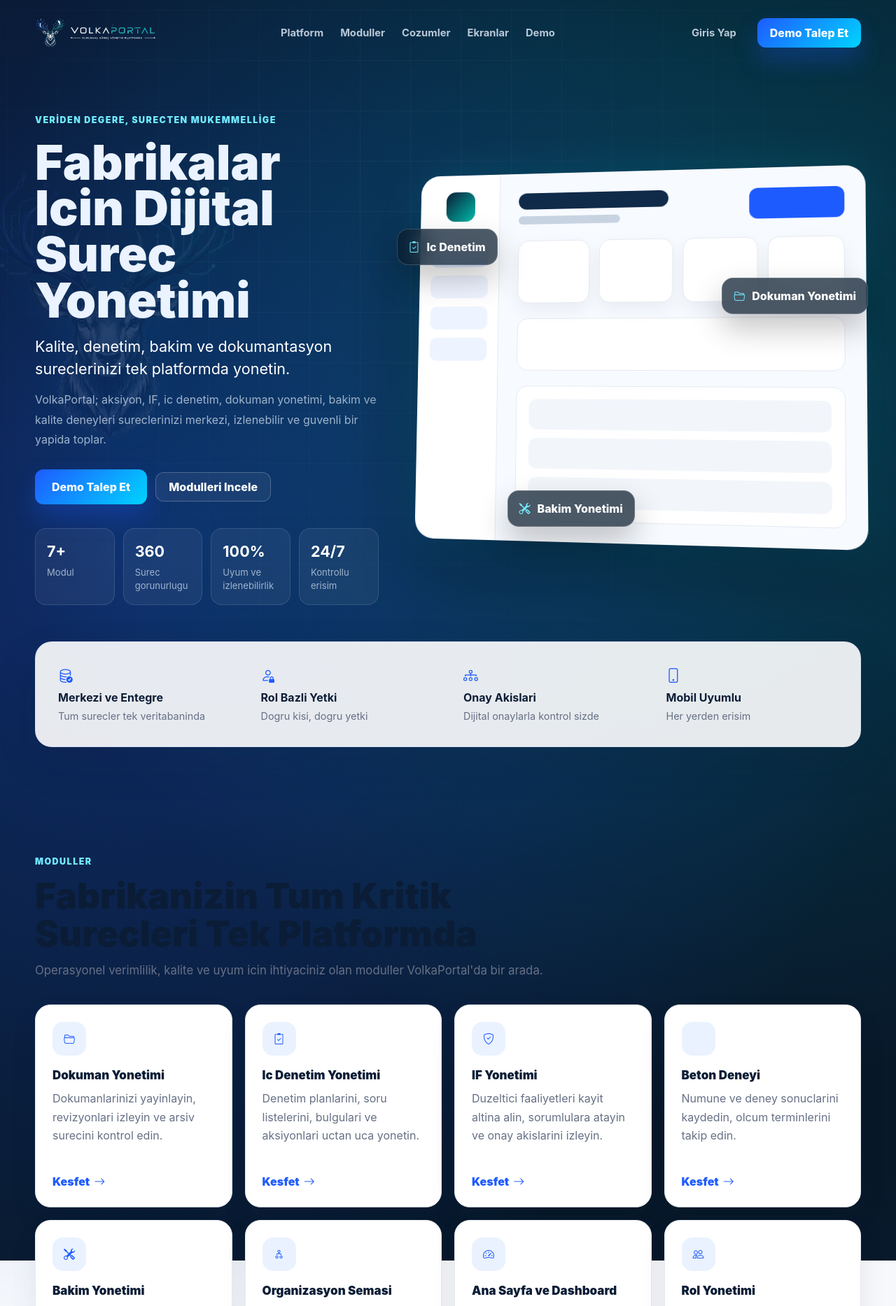
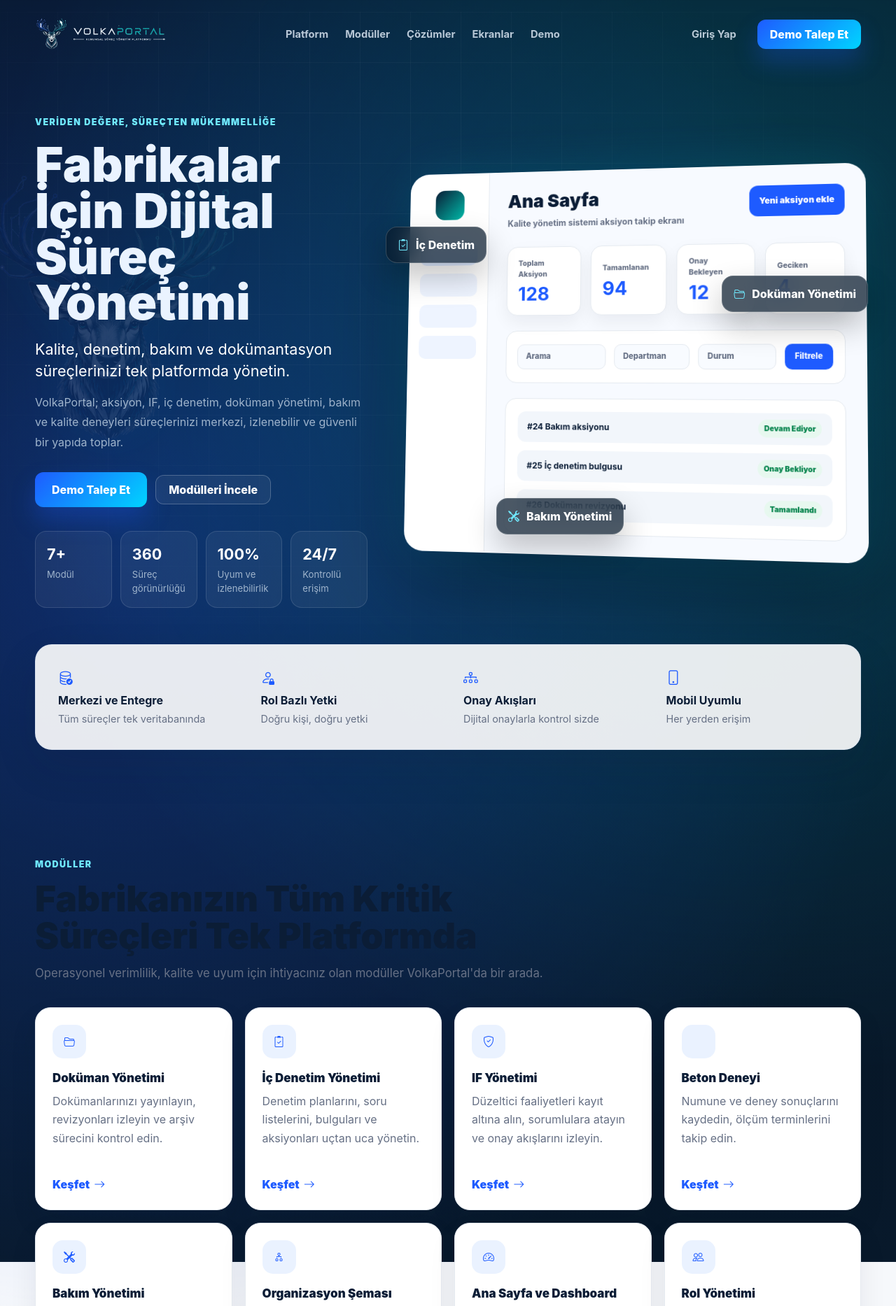
Before and after one commit to oguzhangokgonul-tech/kalite-web, a Flask app: a page that uses app/templates/public/landing.html in a window 1280 px wide. Shown: the top 1867 px of the page at 70% size. Run offline with Flask 3, Linux system fonts and the light colour scheme.

Commit message:
Landing preview tasarimini cilala

```diff
--- a/app/static/css/landing.css
+++ b/app/static/css/landing.css
@@ -20,6 +20,7 @@
         linear-gradient(180deg, #071421 0%, #08192b 46%, #f6f8fb 46%, #f6f8fb 100%);
     color: var(--landing-text);
     overflow: hidden;
+    min-height: 100vh;
 }
 
 .landing-header,
@@ -43,7 +44,7 @@
 }
 
 .landing-brand img {
-    width: 174px;
+    width: 188px;
     height: auto;
     display: block;
 }
@@ -120,7 +121,7 @@
 .landing-hero {
     position: relative;
     display: grid;
-    grid-template-columns: minmax(0, 0.95fr) minmax(500px, 1.25fr);
+    grid-template-columns: minmax(0, 0.92fr) minmax(520px, 1.28fr);
     gap: 44px;
     align-items: center;
     min-height: 720px;
@@ -283,25 +284,31 @@
 }
 
 .mockup-title {
-    width: 220px;
-    height: 24px;
-    border-radius: 999px;
-    background: #102a4a;
+    color: #0b1d36;
+    font-size: 1.65rem;
+    line-height: 1.1;
+    font-weight: 900;
 }
 
 .mockup-subtitle {
-    width: 150px;
-    height: 12px;
-    border-radius: 999px;
+    color: #667085;
+    font-size: 0.78rem;
+    font-weight: 700;
     margin-top: 10px;
-    background: #c8d3e1;
 }
 
 .mockup-button {
-    width: 132px;
+    display: inline-flex;
+    align-items: center;
+    justify-content: center;
+    min-width: 132px;
     height: 44px;
     border-radius: 12px;
     background: #1e5bff;
+    color: #ffffff;
+    font-size: 0.75rem;
+    font-weight: 900;
+    padding: 0 14px;
 }
 
 .mockup-stat-grid {
@@ -312,19 +319,64 @@
 }
 
 .mockup-stat-grid span {
-    height: 92px;
+    display: grid;
+    align-content: center;
+    gap: 8px;
+    min-height: 92px;
     border-radius: 16px;
     background: #ffffff;
     border: 1px solid #e5eaf0;
     box-shadow: 0 10px 24px rgba(15, 23, 42, 0.06);
+    padding: 16px;
+}
+
+.mockup-stat-grid small {
+    color: #667085;
+    font-size: 0.66rem;
+    font-weight: 800;
+}
+
+.mockup-stat-grid strong {
+    color: #1e5bff;
+    font-size: 1.7rem;
+    line-height: 1;
 }
 
 .mockup-filter {
-    height: 76px;
+    display: grid;
+    grid-template-columns: 1.2fr 1fr 1fr auto;
+    align-items: center;
+    gap: 12px;
+    min-height: 76px;
     border-radius: 16px;
     background: #ffffff;
     border: 1px solid #e5eaf0;
     margin-bottom: 22px;
+    padding: 16px;
+}
+
+.mockup-filter span,
+.mockup-filter strong {
+    display: inline-flex;
+    align-items: center;
+    min-height: 36px;
+    border-radius: 10px;
+    font-size: 0.7rem;
+    font-weight: 800;
+}
+
+.mockup-filter span {
+    color: #667085;
+    background: #f8fbff;
+    border: 1px solid #e5eaf0;
+    padding: 0 12px;
+}
+
+.mockup-filter strong {
+    justify-content: center;
+    color: #ffffff;
+    background: #1e5bff;
+    padding: 0 14px;
 }
 
 .mockup-table {
@@ -335,14 +387,35 @@
 }
 
 .mockup-table span {
-    height: 44px;
+    display: flex;
+    align-items: center;
+    justify-content: space-between;
+    gap: 12px;
+    min-height: 44px;
     border-radius: 12px;
     background: #f2f6fb;
     margin-bottom: 12px;
+    padding: 0 14px;
 }
 
 .mockup-table span:last-child {
     margin-bottom: 0;
+}
+
+.mockup-table strong {
+    color: #0b1d36;
+    font-size: 0.76rem;
+}
+
+.mockup-table em {
+    flex: 0 0 auto;
+    border-radius: 999px;
+    background: #e7f8ef;
+    color: #07844d;
+    font-size: 0.64rem;
+    font-style: normal;
+    font-weight: 900;
+    padding: 5px 8px;
 }
 
 .landing-floating-card {
@@ -722,6 +795,22 @@
         grid-template-columns: repeat(2, minmax(0, 1fr));
     }
 
+    .mockup-topline,
+    .mockup-filter,
+    .mockup-table span {
+        align-items: stretch;
+        flex-direction: column;
+    }
+
+    .mockup-filter {
+        grid-template-columns: 1fr;
+    }
+
+    .mockup-button {
+        min-width: 0;
+        width: 100%;
+    }
+
     .landing-floating-card {
         display: none;
     }
--- a/app/templates/public/landing.html
+++ b/app/templates/public/landing.html
@@ -1,15 +1,15 @@
 {% extends "base.html" %}
 
-{% block title %}Kurumsal Surec Yonetim Platformu{% endblock %}
+{% block title %}Kurumsal S&#252;re&#231; Y&#246;netim Platformu{% endblock %}
 {% block body_class %}landing-body{% endblock %}
 {% block navbar %}{% endblock %}
 {% block main_class %}landing-main{% endblock %}
 {% block flashes %}{% endblock %}
 
 {% block head_extra %}
-  <meta name="description" content="VolkaPortal; aksiyon, IF, ic denetim, dokuman yonetimi, bakim ve kalite deneyleri sureclerini tek platformda yoneten kurumsal surec yonetim platformudur.">
-  <meta property="og:title" content="VolkaPortal | Kurumsal Surec Yonetim Platformu">
-  <meta property="og:description" content="Fabrikalar icin kalite, denetim, bakim ve dokumantasyon sureclerini tek merkezden yonetin.">
+  <meta name="description" content="VolkaPortal; aksiyon, IF, i&#231; denetim, dok&#252;man y&#246;netimi, bak&#305;m ve kalite deneyleri s&#252;re&#231;lerini tek platformda y&#246;neten kurumsal s&#252;re&#231; y&#246;netim platformudur.">
+  <meta property="og:title" content="VolkaPortal | Kurumsal S&#252;re&#231; Y&#246;netim Platformu">
+  <meta property="og:description" content="Fabrikalar i&#231;in kalite, denetim, bak&#305;m ve dok&#252;mantasyon s&#252;re&#231;lerini tek merkezden y&#246;netin.">
   <meta property="og:type" content="website">
   <meta property="og:url" content="{{ request.url }}">
   <link rel="stylesheet" href="{{ url_for('static', filename='css/landing.css') }}">
@@ -21,15 +21,19 @@
       <a class="landing-brand" href="#hero" aria-label="VolkaPortal">
         <img src="{{ url_for('static', filename='brand/logo/volkaportal-logo-horizontal-on-dark-640.png') }}" alt="VolkaPortal" width="640" height="228">
       </a>
-      <nav class="landing-nav" aria-label="Ana menu">
+      <nav class="landing-nav" aria-label="Ana men&#252;">
         <a href="#platform">Platform</a>
-        <a href="#modules">Moduller</a>
-        <a href="#companies">Cozumler</a>
+        <a href="#modules">Mod&#252;ller</a>
+        <a href="#companies">&#199;&#246;z&#252;mler</a>
         <a href="#screens">Ekranlar</a>
         <a href="#demo">Demo</a>
       </nav>
       <div class="landing-header-actions">
-        <a class="landing-link-button" href="{{ url_for('main.login') }}">Giris Yap</a>
+        {% if g.current_user %}
+          <a class="landing-link-button" href="{{ url_for('main.dashboard') }}">Panele Git</a>
+        {% else %}
+          <a class="landing-link-button" href="{{ url_for('main.login') }}">Giri&#351; Yap</a>
+        {% endif %}
         <a class="landing-primary-button" href="#demo">Demo Talep Et</a>
       </div>
     </header>
@@ -37,38 +41,38 @@
     <section class="landing-hero" id="hero">
       <img class="landing-hero-watermark" src="{{ url_for('static', filename='brand/icon/volkaportal-stag-512.png') }}" alt="" aria-hidden="true">
       <div class="landing-hero-content">
-        <span class="landing-eyebrow">Veriden degere, surecten mukemmellige</span>
-        <h1>Fabrikalar Icin Dijital Surec Yonetimi</h1>
+        <span class="landing-eyebrow">Veriden de&#287;ere, s&#252;re&#231;ten m&#252;kemmelli&#287;e</span>
+        <h1>Fabrikalar &#304;&#231;in Dijital S&#252;re&#231; Y&#246;netimi</h1>
         <p class="landing-hero-lead">
-          Kalite, denetim, bakim ve dokumantasyon sureclerinizi tek platformda yonetin.
+          Kalite, denetim, bak&#305;m ve dok&#252;mantasyon s&#252;re&#231;lerinizi tek platformda y&#246;netin.
         </p>
         <p class="landing-hero-copy">
-          VolkaPortal; aksiyon, IF, ic denetim, dokuman yonetimi, bakim ve kalite deneyleri sureclerinizi merkezi, izlenebilir ve guvenli bir yapida toplar.
+          VolkaPortal; aksiyon, IF, i&#231; denetim, dok&#252;man y&#246;netimi, bak&#305;m ve kalite deneyleri s&#252;re&#231;lerinizi merkezi, izlenebilir ve g&#252;venli bir yap&#305;da toplar.
         </p>
         <div class="landing-hero-actions">
           <a class="landing-primary-button landing-primary-button-lg" href="#demo">Demo Talep Et</a>
-          <a class="landing-secondary-button" href="#modules">Modulleri Incele</a>
+          <a class="landing-secondary-button" href="#modules">Mod&#252;lleri &#304;ncele</a>
         </div>
-        <div class="landing-proof-grid" aria-label="Platform ozellikleri">
-          <div><strong>7+</strong><span>Modul</span></div>
-          <div><strong>360</strong><span>Surec gorunurlugu</span></div>
+        <div class="landing-proof-grid" aria-label="Platform &#246;zellikleri">
+          <div><strong>7+</strong><span>Mod&#252;l</span></div>
+          <div><strong>360</strong><span>S&#252;re&#231; g&#246;r&#252;n&#252;rl&#252;&#287;&#252;</span></div>
           <div><strong>100%</strong><span>Uyum ve izlenebilirlik</span></div>
-          <div><strong>24/7</strong><span>Kontrollu erisim</span></div>
+          <div><strong>24/7</strong><span>Kontroll&#252; eri&#351;im</span></div>
         </div>
       </div>
 
-      <div class="landing-hero-visual" aria-label="VolkaPortal panel onizlemesi">
+      <div class="landing-hero-visual" aria-label="VolkaPortal panel &#246;nizlemesi">
         <div class="landing-floating-card landing-floating-card-left">
           <i class="bi bi-clipboard2-check"></i>
-          <span>Ic Denetim</span>
+          <span>&#304;&#231; Denetim</span>
         </div>
         <div class="landing-floating-card landing-floating-card-right">
           <i class="bi bi-folder2-open"></i>
-          <span>Dokuman Yonetimi</span>
+          <span>Dok&#252;man Y&#246;netimi</span>
         </div>
         <div class="landing-floating-card landing-floating-card-bottom">
           <i class="bi bi-tools"></i>
-          <span>Bakim Yonetimi</span>
+          <span>Bak&#305;m Y&#246;netimi</span>
         </div>
         <div class="landing-dashboard-mockup">
           <aside>
@@ -81,74 +85,79 @@
           <main>
             <div class="mockup-topline">
               <div>
-                <span class="mockup-title"></span>
-                <span class="mockup-subtitle"></span>
+                <span class="mockup-title">Ana Sayfa</span>
+                <span class="mockup-subtitle">Kalite y&#246;netim sistemi aksiyon takip ekran&#305;</span>
               </div>
-              <span class="mockup-button"></span>
+              <span class="mockup-button">Yeni aksiyon ekle</span>
             </div>
             <div class="mockup-stat-grid">
-              <span></span>
-              <span></span>
-              <span></span>
-              <span></span>
+              <span><small>Toplam Aksiyon</small><strong>128</strong></span>
+              <span><small>Tamamlanan</small><strong>94</strong></span>
+              <span><small>Onay Bekleyen</small><strong>12</strong></span>
+              <span><small>Geciken</small><strong>4</strong></span>
             </div>
-            <div class="mockup-filter"></div>
+            <div class="mockup-filter">
+              <span>Arama</span>
+              <span>Departman</span>
+              <span>Durum</span>
+              <strong>Filtrele</strong>
+            </div>
             <div class="mockup-table">
-              <span></span>
-              <span></span>
-              <span></span>
+              <span><strong>#24 Bak&#305;m aksiyonu</strong><em>Devam Ediyor</em></span>
+              <span><strong>#25 &#304;&#231; denetim bulgusu</strong><em>Onay Bekliyor</em></span>
+              <span><strong>#26 Dok&#252;man revizyonu</strong><em>Tamamland&#305;</em></span>
             </div>
           </main>
         </div>
       </div>
     </section>
 
-    <section class="landing-trust-strip" id="platform" aria-label="Guven ve platform ozellikleri">
+    <section class="landing-trust-strip" id="platform" aria-label="G&#252;ven ve platform &#246;zellikleri">
       <article>
         <i class="bi bi-database-check"></i>
         <strong>Merkezi ve Entegre</strong>
-        <span>Tum surecler tek veritabaninda</span>
+        <span>T&#252;m s&#252;re&#231;ler tek veritaban&#305;nda</span>
       </article>
       <article>
         <i class="bi bi-person-lock"></i>
-        <strong>Rol Bazli Yetki</strong>
-        <span>Dogru kisi, dogru yetki</span>
+        <strong>Rol Bazl&#305; Yetki</strong>
+        <span>Do&#287;ru ki&#351;i, do&#287;ru yetki</span>
       </article>
       <article>
         <i class="bi bi-diagram-3"></i>
-        <strong>Onay Akislari</strong>
+        <strong>Onay Ak&#305;&#351;lar&#305;</strong>
         <span>Dijital onaylarla kontrol sizde</span>
       </article>
       <article>
         <i class="bi bi-phone"></i>
         <strong>Mobil Uyumlu</strong>
-        <span>Her yerden erisim</span>
+        <span>Her yerden eri&#351;im</span>
       </article>
     </section>
 
     <section class="landing-section landing-section-light" id="modules">
       <div class="landing-section-heading">
-        <span class="landing-kicker">Moduller</span>
-        <h2>Fabrikanizin Tum Kritik Surecleri Tek Platformda</h2>
-        <p>Operasyonel verimlilik, kalite ve uyum icin ihtiyaciniz olan moduller VolkaPortal'da bir arada.</p>
+        <span class="landing-kicker">Mod&#252;ller</span>
+        <h2>Fabrikan&#305;z&#305;n T&#252;m Kritik S&#252;re&#231;leri Tek Platformda</h2>
+        <p>Operasyonel verimlilik, kalite ve uyum i&#231;in ihtiyac&#305;n&#305;z olan mod&#252;ller VolkaPortal'da bir arada.</p>
       </div>
       <div class="landing-module-grid">
         {% set modules = [
-          ("bi-folder2-open", "Dokuman Yonetimi", "Dokumanlarinizi yayinlayin, revizyonlari izleyin ve arsiv surecini kontrol edin."),
-          ("bi-clipboard2-check", "Ic Denetim Yonetimi", "Denetim planlarini, soru listelerini, bulgulari ve aksiyonlari uctan uca yonetin."),
-          ("bi-shield-check", "IF Yonetimi", "Duzeltici faaliyetleri kayit altina alin, sorumlulara atayin ve onay akislarini izleyin."),
-          ("bi-beaker", "Beton Deneyi", "Numune ve deney sonuclarini kaydedin, olcum terminlerini takip edin."),
-          ("bi-tools", "Bakim Yonetimi", "Ariza ve kapanis islemlerini ekipman bazli takip edin."),
-          ("bi-diagram-2", "Organizasyon Semasi", "Departman, pozisyon ve yetki yapinizi gorsel olarak yonetin."),
-          ("bi-speedometer2", "Ana Sayfa ve Dashboard", "Geciken, tamamlanan ve onay bekleyen isleri anlik gorun."),
-          ("bi-people", "Rol Yonetimi", "Kullanici rolleri ve yetkilerini merkezi olarak belirleyin.")
+          ("bi-folder2-open", "Dok&#252;man Y&#246;netimi", "Dok&#252;manlar&#305;n&#305;z&#305; yay&#305;nlay&#305;n, revizyonlar&#305; izleyin ve ar&#351;iv s&#252;recini kontrol edin."),
+          ("bi-clipboard2-check", "&#304;&#231; Denetim Y&#246;netimi", "Denetim planlar&#305;n&#305;, soru listelerini, bulgular&#305; ve aksiyonlar&#305; u&#231;tan uca y&#246;netin."),
+          ("bi-shield-check", "IF Y&#246;netimi", "D&#252;zeltici faaliyetleri kay&#305;t alt&#305;na al&#305;n, sorumlulara atay&#305;n ve onay ak&#305;&#351;lar&#305;n&#305; izleyin."),
+          ("bi-beaker", "Beton Deneyi", "Numune ve deney sonu&#231;lar&#305;n&#305; kaydedin, &#246;l&#231;&#252;m terminlerini takip edin."),
+          ("bi-tools", "Bak&#305;m Y&#246;netimi", "Ar&#305;za ve kapan&#305;&#351; i&#351;lemlerini ekipman bazl&#305; takip edin."),
+          ("bi-diagram-2", "Organizasyon &#350;emas&#305;", "Departman, pozisyon ve yetki yap&#305;n&#305;z&#305; g&#246;rsel olarak y&#246;netin."),
+          ("bi-speedometer2", "Ana Sayfa ve Dashboard", "Geciken, tamamlanan ve onay bekleyen i&#351;leri anl&#305;k g&#246;r&#252;n."),
+          ("bi-people", "Rol Y&#246;netimi", "Kullan&#305;c&#305; rolleri ve yetkilerini merkezi olarak belirleyin.")
         ] %}
         {% for icon, title, text in modules %}
           <article class="landing-module-card">
             <span class="landing-module-icon"><i class="bi {{ icon }}"></i></span>
-            <h3>{{ title }}</h3>
-            <p>{{ text }}</p>
-            <a href="#demo">Kesfet <i class="bi bi-arrow-right"></i></a>
+            <h3>{{ title | safe }}</h3>
+            <p>{{ text | safe }}</p>
+            <a href="#demo">Ke&#351;fet <i class="bi bi-arrow-right"></i></a>
           </article>
         {% endfor %}
       </div>
@@ -156,9 +165,9 @@
 
     <section class="landing-section landing-companies" id="companies">
       <div class="landing-section-heading landing-section-heading-dark">
-        <span class="landing-kicker">Coklu sirket mimarisi</span>
-        <h2>Birden Fazla Sirket, Tek Platform</h2>
-        <p>Sirket, departman ve rol bazli erisim yapisiyla her firmanin verisini ayri, guvenli ve izlenebilir sekilde yonetin.</p>
+        <span class="landing-kicker">&#199;oklu &#351;irket mimarisi</span>
+        <h2>Birden Fazla &#350;irket, Tek Platform</h2>
+        <p>&#350;irket, departman ve rol bazl&#305; eri&#351;im yap&#305;s&#305;yla her firman&#305;n verisini ayr&#305;, g&#252;venli ve izlenebilir &#351;ekilde y&#246;netin.</p>
       </div>
       <div class="landing-company-layout">
         <div class="landing-company-list">
@@ -167,49 +176,53 @@
           <div><i class="bi bi-building-add"></i><span>Yeni Firma</span></div>
         </div>
         <div class="landing-flow-card">
-          <span>Talep Olusturuldu</span>
+          <span>Talep Olu&#351;turuldu</span>
           <i class="bi bi-arrow-right"></i>
-          <span>Inceleme</span>
+          <span>&#304;nceleme</span>
           <i class="bi bi-arrow-right"></i>
           <span>Onay</span>
           <i class="bi bi-arrow-right"></i>
-          <span>Kapatildi</span>
+          <span>Kapat&#305;ld&#305;</span>
         </div>
       </div>
     </section>
 
     <section class="landing-section landing-section-light" id="screens">
       <div class="landing-section-heading">
-        <span class="landing-kicker">Urun deneyimi</span>
-        <h2>Gercek Ekranlar, Gercek Deneyim</h2>
-        <p>Mevcut ic panel yapisina uygun ekranlarla sureclerinizi sade ve anlasilir sekilde yonetin.</p>
+        <span class="landing-kicker">&#220;r&#252;n deneyimi</span>
+        <h2>Ger&#231;ek Ekranlar, Ger&#231;ek Deneyim</h2>
+        <p>Mevcut i&#231; panel yap&#305;s&#305;na uygun ekranlarla s&#252;re&#231;lerinizi sade ve anla&#351;&#305;l&#305;r &#351;ekilde y&#246;netin.</p>
       </div>
       <div class="landing-screen-grid">
         <article><span>Ana Sayfa</span><div class="screen-card-lines"></div></article>
-        <article><span>Dokuman Yonetimi</span><div class="screen-card-lines"></div></article>
-        <article><span>Ic Denetim</span><div class="screen-card-lines"></div></article>
-        <article><span>Bakim Yonetimi</span><div class="screen-card-lines"></div></article>
+        <article><span>Dok&#252;man Y&#246;netimi</span><div class="screen-card-lines"></div></article>
+        <article><span>&#304;&#231; Denetim</span><div class="screen-card-lines"></div></article>
+        <article><span>Bak&#305;m Y&#246;netimi</span><div class="screen-card-lines"></div></article>
       </div>
     </section>
 
     <section class="landing-cta" id="demo">
       <div>
         <span class="landing-kicker">VolkaPortal</span>
-        <h2>Sureclerinizi dijitallestirmeye hazir misiniz?</h2>
-        <p>Kalite, denetim, bakim ve dokumantasyon sureclerinizi tek merkezden yonetin.</p>
+        <h2>S&#252;re&#231;lerinizi dijitalle&#351;tirmeye haz&#305;r m&#305;s&#305;n&#305;z?</h2>
+        <p>Kalite, denetim, bak&#305;m ve dok&#252;mantasyon s&#252;re&#231;lerinizi tek merkezden y&#246;netin.</p>
       </div>
       <div class="landing-cta-actions">
         <a class="landing-primary-button landing-primary-button-lg" href="mailto:info@volkaportal.com">Demo Talep Et</a>
-        <a class="landing-secondary-button" href="{{ url_for('main.login') }}">Giris Yap</a>
+        {% if g.current_user %}
+          <a class="landing-secondary-button" href="{{ url_for('main.dashboard') }}">Panele Git</a>
+        {% else %}
+          <a class="landing-secondary-button" href="{{ url_for('main.login') }}">Giri&#351; Yap</a>
+        {% endif %}
       </div>
     </section>
 
     <footer class="landing-footer">
       <div>
         <img src="{{ url_for('static', filename='brand/logo/volkaportal-logo-horizontal-on-dark-400.png') }}" alt="VolkaPortal" width="400" height="142">
-        <p>Kurumsal surec yonetiminde akilli cozum.</p>
+        <p>Kurumsal s&#252;re&#231; y&#246;netiminde ak&#305;ll&#305; &#231;&#246;z&#252;m.</p>
       </div>
-      <span>© 2026 VolkaPortal. Tum haklari saklidir.</span>
+      <span>&copy; 2026 VolkaPortal. T&#252;m haklar&#305; sakl&#305;d&#305;r.</span>
     </footer>
   </div>
 {% endblock %}
```
